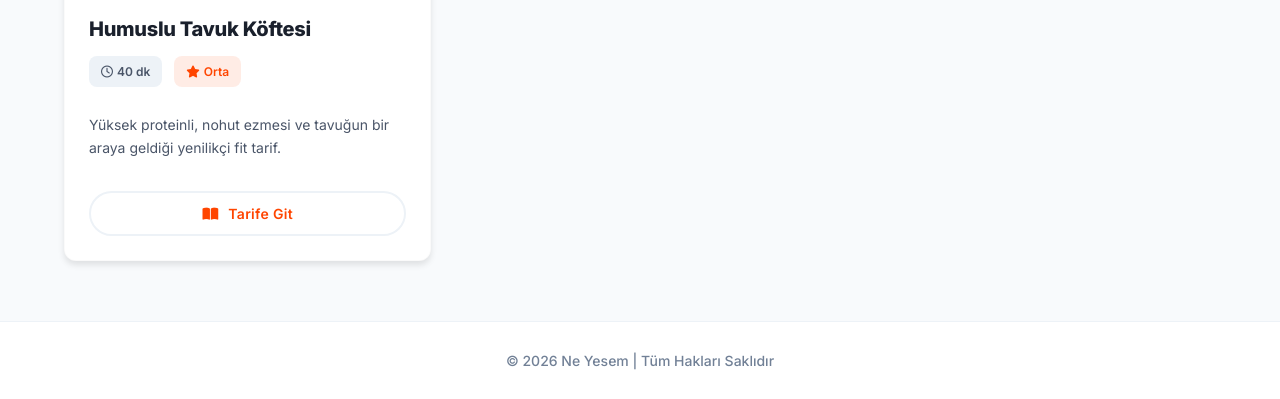
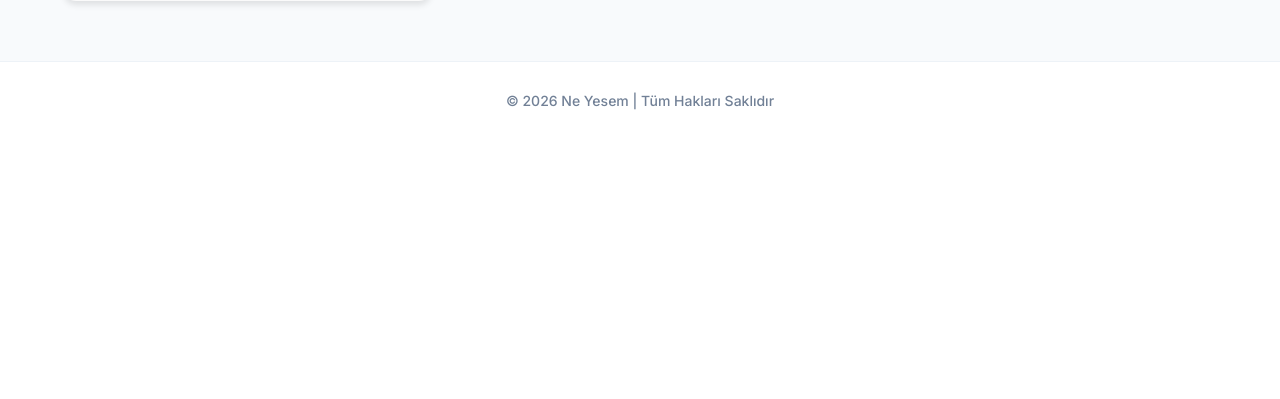
Before and after one commit to nzzn8/Ne-Yesem, a Django app: template neyesem/templates/tarifler.html in a window 1280 px wide. Shown: the part 2129-2528 px from the top of the page. After the commit the page ends 2239 px from the top, so only its background shows below. Run offline with Django 5.2, Linux system fonts and the light colour scheme; the template is opened without the code that fills it: values that come from a table or form of the project are taken from there, others are empty; data comes from the database, SQL or seed files in the repository.

Commit message:
Kartlar tamamen tıklanabilir hale getirildi, tarife git butonu kaldırıldı.

```diff
--- a/neyesem/templates/tarifler.html
+++ b/neyesem/templates/tarifler.html
@@ -14,6 +14,9 @@
 <div class="card-container">
     {% for recipe in recipes %}
     <div class="card recipe-card" style="box-shadow: 0 4px 6px rgba(0,0,0,0.1); border-radius: 12px; overflow: hidden; position: relative;">
+        <!-- Tüm kartı tıklanabilir yapan görünmez link (Stretched Link yöntemi) -->
+        <a href="{% url 'recipe_detail' recipe.id %}" style="position: absolute; top: 0; right: 0; bottom: 0; left: 0; z-index: 1;" aria-label="{{ recipe.title }} detaylarına git"></a>
+
         <!-- Favorite Heart Icon -->
         {% if user.is_authenticated %}
         <button class="favorite-btn" data-id="{{ recipe.id }}" style="position: absolute; top: 15px; right: 15px; background: rgba(255,255,255,0.8); border: none; border-radius: 50%; width: 40px; height: 40px; display: flex; align-items: center; justify-content: center; cursor: pointer; box-shadow: 0 2px 4px rgba(0,0,0,0.1); transition: all 0.3s ease; z-index: 10;">
@@ -35,8 +38,6 @@
                 <span style="display:inline-block; background:rgba(255,69,0,0.1); padding:6px 12px; border-radius:8px; color:#FF4500; font-weight:600; font-size:12px;"><i class="fa-solid fa-star" style="margin-right:4px;"></i>{{ recipe.difficulty }}</span>
             </p>
             <p style="color:#4a5568; margin-top: 15px; flex-grow: 1; line-height:1.6;">{{ recipe.description|truncatewords:15 }}</p>
-
-            <a href="{% url 'recipe_detail' recipe.id %}" class="btn" style="display: block; text-align: center; width: 100%; margin-top: 20px; padding: 12px; background: white; color: #FF4500; box-shadow: none; border: 2px solid #edf2f7; font-size: 14px; text-decoration: none;"><i class="fa-solid fa-book-open" style="margin-right:6px;"></i> Tarife Git</a>
         </div>
     </div>
     {% endfor %}
```
